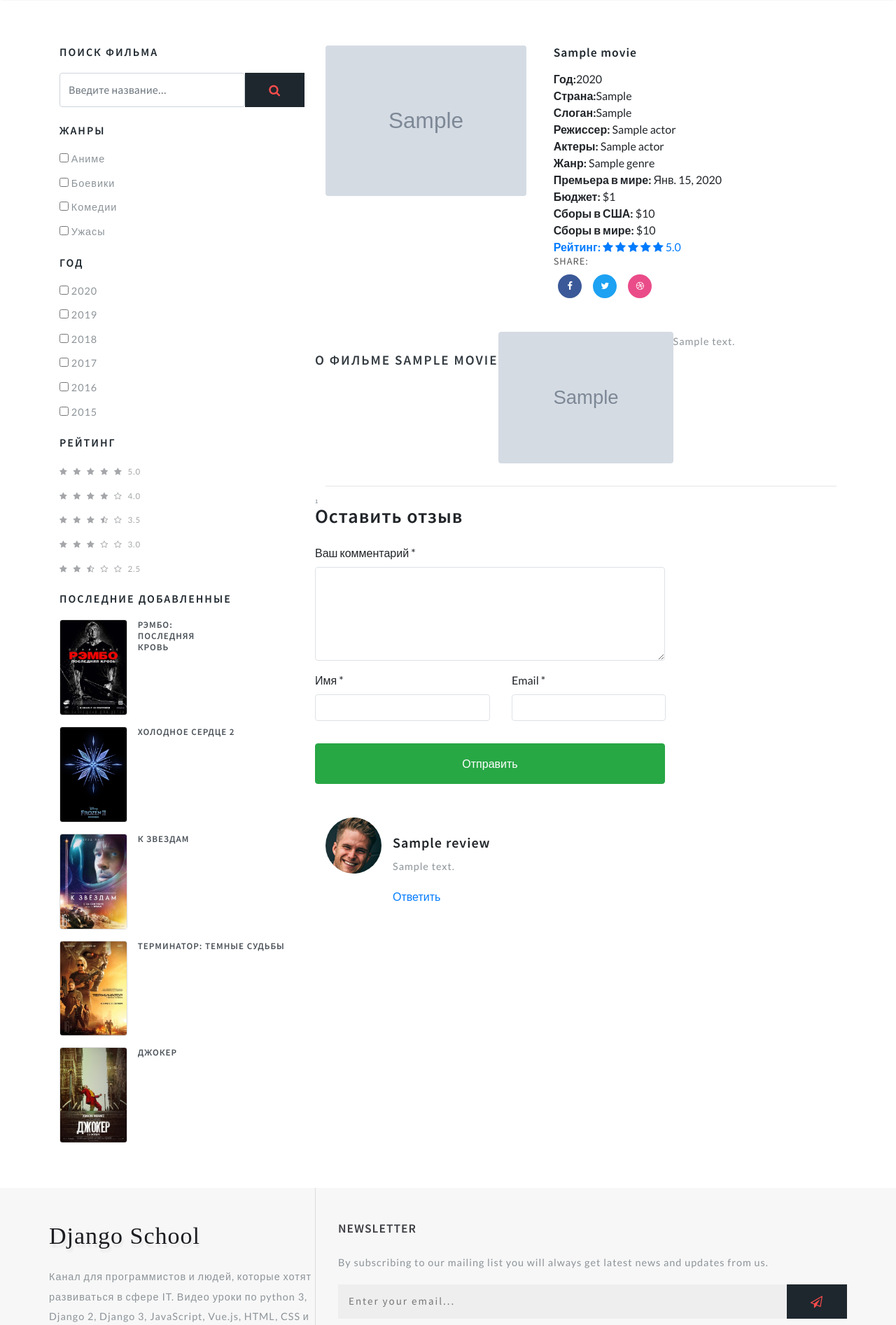
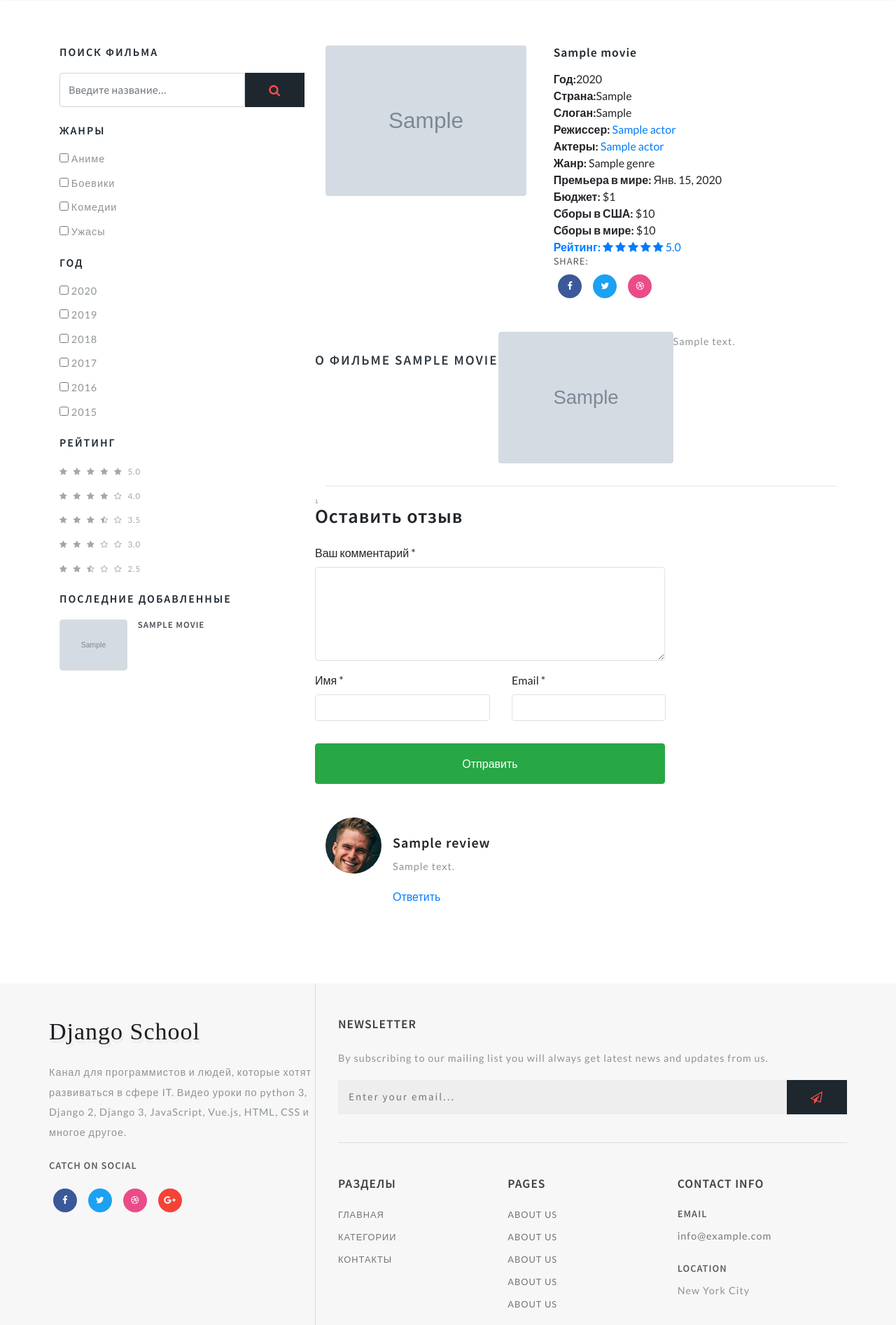
Before and after one commit to Nursultan301/Django_movie, a Django app: a page that uses templates/base.html in a window 1280 px wide. Shown: the part 693-2586 px from the top of the page at 70% size. Run offline with Django 3.2, Linux system fonts and the light colour scheme; tables that the repository leaves empty hold one stand-in row (values such as "Sample post"); grey boxes marked "Sample" are stand-in pictures; some libraries are stand-ins or nearby versions.

Commit message:
Create_at ActorView

```diff
--- a/movie/models.py
+++ b/movie/models.py
@@ -10,6 +10,8 @@ class Category(models.Model):
     title = models.CharField("Категория", max_length=50, unique=True)
     description = models.TextField("Описание", blank=True)
     slug = models.SlugField("URL", unique=True)
+
+    objects = models.Manager
 
     class Meta:
         verbose_name = "Категория"
@@ -25,6 +27,9 @@ class Actor(models.Model):
     age = models.PositiveSmallIntegerField("Возраст", default=0)
     description = models.TextField("Описание", blank=True)
     image = models.ImageField("Изображение", upload_to="actors/")
+
+    def get_absolute_url(self):
+        return reverse('actor_detail', kwargs={'slug': self.name})
 
     class Meta:
         verbose_name = "Актеры и режиссеры"
@@ -66,6 +71,8 @@ class Movie(models.Model):
     category = models.ForeignKey(Category, on_delete=models.SET_NULL, null=True, verbose_name="Категория")
     slug = models.SlugField("URL", max_length=50, unique=True)
     draft = models.BooleanField("Черновик", default=False)
+
+    objects = models.Manager
 
     class Meta:
         verbose_name = "Фильм"
--- /dev/null
+++ b/movie/templatetags/movie_tag.py
@@ -0,0 +1,16 @@
+from django import template
+from movie.models import Category, Movie
+
+register = template.Library()
+
+
+@register.simple_tag()
+def get_categories():
+    """Вывод все категории"""
+    return Category.objects.all()
+
+
+@register.inclusion_tag('movie/tags/last_movie.html')
+def get_last_movies(count=5):
+    movies = Movie.objects.order_by('id')[:count]
+    return {'last_movies': movies}
--- a/movie/urls.py
+++ b/movie/urls.py
@@ -1,9 +1,10 @@
 from django.urls import path
 
-from movie.views import MovieView, MovieDetailView, AddReview
+from movie.views import MovieView, MovieDetailView, AddReview, ActorView
 
 urlpatterns = [
     path('', MovieView.as_view()),
     path('<slug:slug>/', MovieDetailView.as_view(), name='movie_detail'),
     path('review/<int:pk>/', AddReview.as_view(), name='add_review'),
+    path('actor/<str:slug>/', ActorView.as_view(), name='actor_detail')
 ]
--- a/movie/views.py
+++ b/movie/views.py
@@ -2,7 +2,7 @@ from django.shortcuts import redirect
 from django.views.generic import DetailView, ListView, View
 
 from movie.forms import ReviewForm
-from movie.models import Movie
+from movie.models import Movie, Category, Actor
 
 
 class MovieView(ListView):
@@ -18,6 +18,7 @@ class MovieDetailView(DetailView):
     model = Movie
     template_name = 'movie/movie_detail.html'
     context_object_name = 'movie'
+    slug_url_kwarg = 'slug'
 
 
 class AddReview(View):
@@ -32,3 +33,10 @@ class AddReview(View):
             form.movie = movie
             form.save()
         return redirect(movie.get_absolute_url())
+
+
+class ActorView(DetailView):
+    """Вывод информации об актёрах"""
+    model = Actor
+    template_name = 'movie/actor.html'
+    slug_field = 'name'
--- a/templates/base.html
+++ b/templates/base.html
@@ -1,5 +1,6 @@
 <!DOCTYPE html>
 {% load static %}
+{% load movie_tag %}
 <html lang="ru">
 <head>
     <!-- //Meta tag Keywords -->
@@ -46,9 +47,10 @@
                             <a href="">Категории <span class="fa fa-angle-down" aria-hidden="true"></span></a>
                             <input type="checkbox" id="drop-2">
                             <ul>
-                                <li><a href="">Фильмы</a></li>
-                                <li><a href="">Сериалы</a></li>
-                                <li><a href="">Мультфильмы</a></li>
+                                {% get_categories as categories %}
+                                {% for category in categories %}
+                                	<li><a href="/">{{ category.title }}</a></li>
+                                {% endfor %}
                             </ul>
                         </li>
                         <li><a href="">Вход</a>
--- a/templates/inc/sidebar.html
+++ b/templates/inc/sidebar.html
@@ -1,4 +1,5 @@
 {% load static %}
+{% load movie_tag %}
     <div class="search-bar w3layouts-newsletter">
         <h3 class="sear-head editContent">Поиск фильма</h3>
         <form action="#" method="post" class="d-flex editContent">
@@ -118,58 +119,4 @@
         </ul>
     </div>
     <!-- //reviews -->
-    <!-- deals -->
-    <div class="deal-leftmk left-side">
-        <h3 class="sear-head editContent">Последние добавленные</h3>
-        <div class="special-sec1 row mt-3 editContent">
-            <div class="img-deals col-md-4">
-                <img src="{% static '/images/s4.jpg' %}" class="img-fluid" alt="">
-            </div>
-            <div class="img-deal1 col-md-4">
-                <h3 class="editContent">Рэмбо: Последняя кровь</h3>
-                <a href="moviesingle.html" class="editContent"></a>
-            </div>
-
-        </div>
-        <div class="special-sec1 row mt-3 editContent">
-            <div class="img-deals col-md-4">
-                <img src="{% static '/images/s2.jpg' %}" class="img-fluid" alt="">
-            </div>
-            <div class="img-deal1 col-md-8">
-                <h3 class="editContent">Холодное сердце 2</h3>
-                <a href="moviesingle.html" class="editContent"></a>
-            </div>
-
-        </div>
-        <div class="special-sec1 row mt-3 editContent">
-            <div class="img-deals col-md-4">
-                <img src="{% static 'images/s1.jpg' %}" class="img-fluid" alt="">
-            </div>
-            <div class="img-deal1 col-md-8">
-                <h3 class="editContent">К звездам</h3>
-                <a href="moviesingle.html" class="editContent"></a>
-            </div>
-
-        </div>
-        <div class="special-sec1 row mt-3 editContent">
-            <div class="img-deals col-md-4">
-                <img src="{% static 'images/s5.jpg' %}" class="img-fluid" alt="">
-            </div>
-            <div class="img-deal1 col-md-8">
-                <h3 class="editContent">Терминатор: Темные судьбы</h3>
-                <a href="moviesingle.html" class="editContent"></a>
-            </div>
-
-        </div>
-        <div class="special-sec1 row mt-3 editContent">
-            <div class="img-deals col-md-4">
-                <img src="{% static 'images/s3.jpg' %}" class="img-fluid" alt="">
-            </div>
-            <div class="img-deal1 col-md-8">
-                <h3 class="editContent">Джокер</h3>
-                <a href="moviesingle.html" class="editContent"></a>
-            </div>
-
-        </div>
-    </div>
-    <!-- //deals -->
+{% get_last_movies count=2 %}
--- a/templates/movie/movie_detail.html
+++ b/templates/movie/movie_detail.html
@@ -24,14 +24,14 @@
                 <li style="list-style: none">
                     <span><b>Режиссер:</b>
                         {% for director in movie.directors.all %}
-                            {{ director.name }}
+                               <a href="{{ director.get_absolute_url }}">{{ director.name }}</a>
                         {% endfor %}
                     </span>
                 </li>
                 <li style="list-style: none">
                     <span><b>Актеры:</b>
                         {% for actor in movie.actors.all %}
-                            {{ actor.name }}
+                              <a href="{{ actor.get_absolute_url }}">{{ actor.name }}</a>
                         {% endfor %}
                     </span>
                 </li>
--- /dev/null
+++ b/templates/movie/tags/last_movie.html
@@ -0,0 +1,15 @@
+<div class="deal-leftmk left-side">
+    <h3 class="sear-head editContent">Последние добавленные</h3>
+    {% for movie in last_movies %}
+    	<div class="special-sec1 row mt-3 editContent">
+        <div class="img-deals col-md-4">
+            <img src="{{ movie.poster.url }}" class="img-fluid" alt="">
+        </div>
+        <div class="img-deal1 col-md-4">
+            <h3 class="editContent">{{ movie.title }}</h3>
+            <a href="{{ movie.get_absolute_url }}" class="editContent"></a>
+        </div>
+    </div>
+    {% endfor %}
+
+</div>
```
Also changed, not shown: templates/movie/actor.html (added, +53 -0 lines), movie/templatetags/__init__.py (added).
